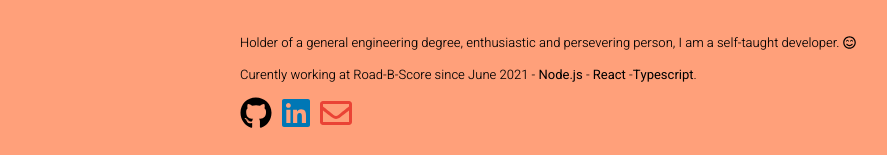
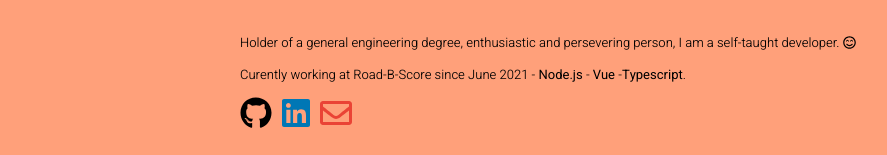
Before and after one commit to lololau/lololau, a React (Create React App) app: page / in a window 1280 px wide. Shown: the part 361-516 px from the top of the page, without its empty margins (112-999 px from the left). Built offline with nearby package versions, Linux system fonts and the light colour scheme.

Commit message:
fix(app.js): update react into vue

```diff
--- a/src/App.js
+++ b/src/App.js
@@ -15,14 +15,14 @@ function App() {
           <h1 className="title">Hi.</h1>
           <h3 className="Iam">I am Lauriane.</h3>
           <p>
-          Holder of a general engineering degree, enthusiastic and persevering
-          person, I am a self-taught developer.{" "}
+            Holder of a general engineering degree, enthusiastic and persevering
+            person, I am a self-taught developer.{" "}
             <FontAwesomeIcon icon={faSmileBeam} color="black" />
           </p>
           <p>
-          Curently working at Road-B-Score since June 2021 -{" "}
+            Curently working at Road-B-Score since June 2021 -{" "}
             <span className="stack">Node.js</span> -{" "}
-            <span className="stack">React</span> -
+            <span className="stack">Vue</span> -
             <span className="stack">Typescript</span>.
           </p>
           <div className="icons">
```
